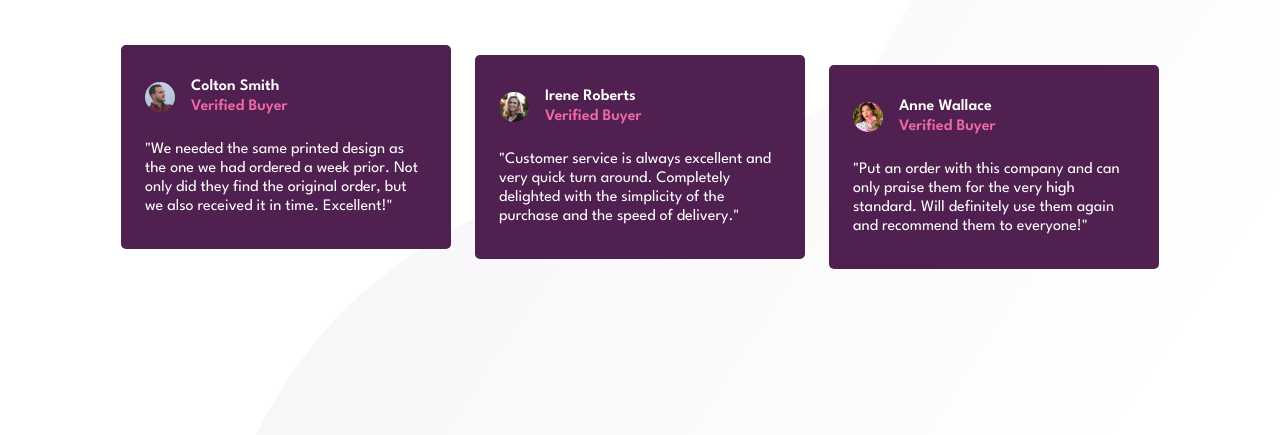
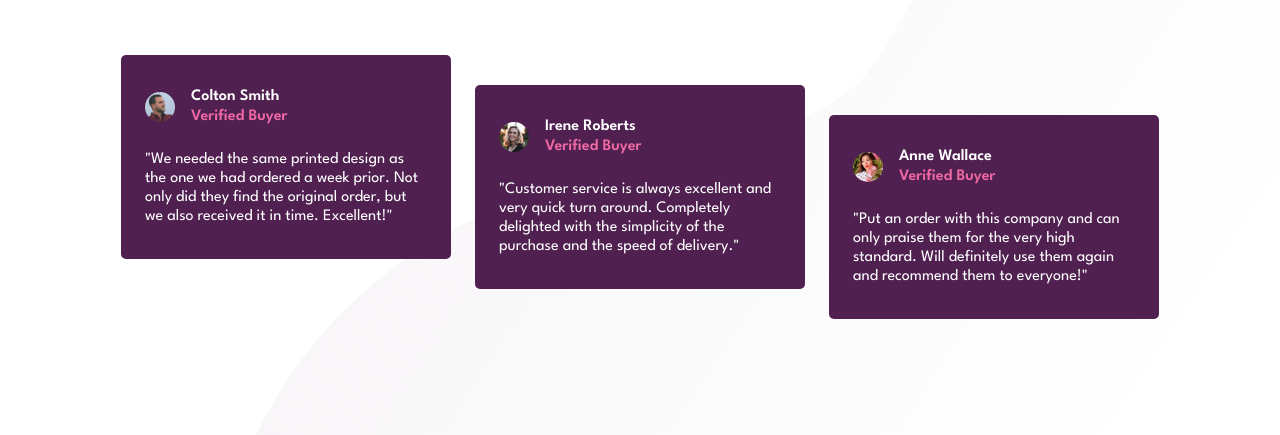
Before and after one commit to D0lphin07/social-proof-section, a plain HTML site: page index.html in a window 1280 px wide. Shown: the part 365-800 px from the top of the page. Drawn offline with Linux system fonts and the light colour scheme; a web font is replaced by a local one.

Commit message:
first commit

```diff
--- a/style.css
+++ b/style.css
@@ -84,14 +84,15 @@ h1{
 .testimonials-cnt{
     display: flex;
     justify-content: center;
+    align-items: center;
+    max-width: 1038px;
     gap: 1.5rem;
     flex-wrap: wrap;
 }
 
 .testimonial-card{
     display: flex;
-    width: 330px;
-    height: fit-content;
+    flex: 1;
     flex-direction: column;
     gap: 1.5rem;
     background-color: var(--dark-color);
@@ -100,11 +101,11 @@ h1{
 }
 
 .testimonial-card:nth-child(2){
-    margin-top: 10px;
+    margin-top: 60px;
 }
 
 .testimonial-card:last-child{
-    margin-top: 20px;
+    margin-top: 120px;
 }
 
 .testimonial-card > p, .author-name{
@@ -140,9 +141,7 @@ h1{
 }
 
 @media (max-width: 1097px){
-    .testimonial-card:nth-child(2), .testimonial-card:last-child{
-        margin: 0;
-    }
+
 
 }
 
```
Also changed, not shown: 1 other file.
